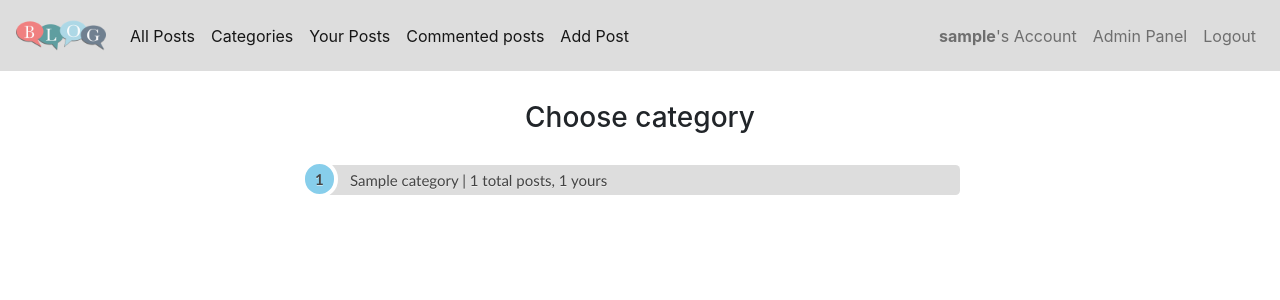
After one commit to ivankirilovkirilov/PythonFinalExam, a Django app: page /categories/ in a window 1280 px wide. The commit adds this page. Shown: the top 300 px of the page. Run offline with Django 3.2, Linux system fonts and the light colour scheme; a user stored in the database is signed in; tables that the repository leaves empty hold one stand-in row (values such as "Sample post"); some libraries are stand-ins or nearby versions.

Commit message:
Adding Custom Template Filters and Categories

```diff
--- a/home/views.py
+++ b/home/views.py
@@ -2,10 +2,11 @@ from django.contrib.auth import authenticate, login
 from django.contrib.auth.forms import UserCreationForm
 from django.contrib.auth.models import User
 from django.shortcuts import render, redirect
+from django.db.models import Count
 
 # from .forms import RegisterForm, LoginForm
 from .forms import DeleteProfileForm, PostCreationForm, PostCommentForm, PostLikeForm
-from .models import Post, PostComment, PostLike
+from .models import Post, PostComment, PostLike, Category
 
 
 def index(request):
@@ -156,3 +157,17 @@ def like_post(request, post_id):
             form.save()
 
     return redirect(f"/posts/{post_id}/")
+
+
+def category_chooser(request):
+    categories = Category.objects.all()
+
+    posts_counter = Post.objects.annotate(total_categories=Count('category'))
+
+    return render(request, "category_chooser.html", {"categories": categories})
+
+
+def category(request, category_id):
+    choosen_category = Category.objects.get(id=category_id)
+    posts = Post.objects.filter(category=choosen_category)
+    return render(request, "category.html", {"posts":posts, "category": choosen_category})
--- a/index/settings.py
+++ b/index/settings.py
@@ -64,6 +64,10 @@ TEMPLATES = [
                 'django.contrib.auth.context_processors.auth',
                 'django.contrib.messages.context_processors.messages',
             ],
+            'libraries':{
+                'custom_filter_tags': 'templatetags.custom_filter_tags',
+
+            }
         },
     },
 ]
--- a/index/urls.py
+++ b/index/urls.py
@@ -11,6 +11,8 @@ urlpatterns = [
     path('create_post/', home_views.create_post),
     path('commented_posts/', home_views.commented_posts),
     path('posts/<int:post_id>/', home_views.post_info),
+    path('categories/', home_views.category_chooser),
+    path('categories/<int:category_id>/', home_views.category),
     path('like_post/<int:post_id>/', home_views.like_post),
     path('user_posts/', home_views.user_posts),
     path('register/', home_views.register),
--- a/static/css/index.css
+++ b/static/css/index.css
@@ -63,3 +63,67 @@
             display: table;
             clear: both;
         }
+
+        .categories {
+            width: 50%;
+            margin-left: 25%;
+
+        }
+
+        ol {
+          counter-reset: li; /* Initiate a counter */
+          list-style: none; /* Remove default numbering */
+          *list-style: decimal; /* Keep using default numbering for IE6/7 */
+          font: 15px 'trebuchet MS', 'lucida sans';
+          padding: 0;
+          margin-bottom: 4em;
+          text-shadow: 0 1px 0 rgba(255,255,255,.5);
+        }
+
+        ol ol {
+          margin: 0 0 0 2em; /* Add some left margin for inner lists */
+        }
+
+         .rounded-list a{
+    position: relative;
+    display: block;
+    padding: .4em .4em .4em 2em;
+    *padding: .4em;
+    margin: .5em 0;
+    background: #ddd;
+    color: #444;
+    text-decoration: none;
+    border-radius: .3em;
+    transition: all .3s ease-out;
+  }
+
+  .rounded-list a:hover{
+    background: #eee;
+  }
+
+  .rounded-list a:hover:before{
+    transform: rotate(360deg);
+  }
+
+  .rounded-list a:before{
+    content: counter(li);
+    counter-increment: li;
+    position: absolute;
+    left: -1.3em;
+    top: 50%;
+    margin-top: -1.3em;
+    background: #87ceeb;
+    height: 2.5em;
+    width: 2.5em;
+    line-height: 2em;
+    border: .3em solid #fff;
+    text-align: center;
+    font-weight: bold;
+    border-radius: 2em;
+    transition: all .3s ease-out;
+  }
+
+  #image_preview {
+      max-width: 300px;
+      max-height: 300px;
+  }
--- /dev/null
+++ b/static/js/create_post.js
@@ -0,0 +1,6 @@
+$(document).ready(function (){
+    $(':input[type=file]').change( function(event) {
+	    var img_path = URL.createObjectURL(event.target.files[0]);
+	    $("#image_preview").attr('src',img_path);
+});
+})
--- /dev/null
+++ b/templates/category_chooser.html
@@ -0,0 +1,30 @@
+{% load static %}
+{% load custom_filter_tags %}
+<!DOCTYPE html>
+<html lang="en">
+<head>
+    <meta charset="UTF-8">
+    <title>Categories | {{ user.username }}</title>
+    {% include 'shared/libraries.html' %}
+    <link rel="stylesheet" href="{% static "css/index.css" %}">
+</head>
+<body>
+{% include 'shared/nav.html' %}
+<h3 style="text-align: center; margin-top: 30px; margin-bottom: 30px;">Choose category</h3>
+<div class="categories">
+    <ol class="rounded-list">
+         {% for category in categories %}
+            <a href="/categories/{{ category.id }}">
+                <li>
+                    {{ category.category_name }} | {{ category|count_posts_in_category }} total posts, {{ category|count_user_posts_in_category:user }} yours
+                </li>
+            </a>
+        {% endfor %}
+    </ol>
+    <ol>
+
+    </ol>
+</div>
+
+</body>
+</html>
--- a/templates/create_post.html
+++ b/templates/create_post.html
@@ -18,6 +18,7 @@
             transform: translate(-50%, 0);
         }
     </style>
+    <script src="{% static "js/create_post.js" %}"></script>
 </head>
 <body>
 
@@ -35,6 +36,7 @@
         <h3>Create Post</h3>
         <!-- Login Form -->
         <form method="post" enctype='multipart/form-data'>
+            <img id="image_preview" src="#">
             {% csrf_token %}
             {{ form }}
             <br>
--- a/templates/shared/nav.html
+++ b/templates/shared/nav.html
@@ -14,6 +14,9 @@
                     <a class="nav-link active" href="/">All Posts</a>
                 </li>
                 <li class="nav-item">
+                    <a class="nav-link active" href="/categories/">Categories</a>
+                </li>
+                <li class="nav-item">
                     <a class="nav-link active" href="/user_posts/">Your Posts</a>
                 </li>
                 <li class="nav-item">
@@ -25,6 +28,9 @@
             {% else %}
                 <li class="nav-item">
                     <a class="nav-link active" href="/">Posts</a>
+                </li>
+                <li class="nav-item">
+                    <a class="nav-link active" href="/category/">Categories</a>
                 </li>
             {% endif %}
             <!--
--- /dev/null
+++ b/templatetags/custom_filter_tags.py
@@ -0,0 +1,17 @@
+from django import template
+
+from home.models import Post
+
+register = template.Library()
+
+
+@register.filter
+def count_posts_in_category(category):
+    posts_in_category = Post.objects.filter(category=category)
+    return len(posts_in_category)
+
+
+@register.filter
+def count_user_posts_in_category(category, user):
+   user_posts_in_category = Post.objects.filter(category=category, user=user)
+   return len(user_posts_in_category)
```
Also changed, not shown: templates/category.html (added, +39 -0 lines), templatetags/__init__.py (added).
